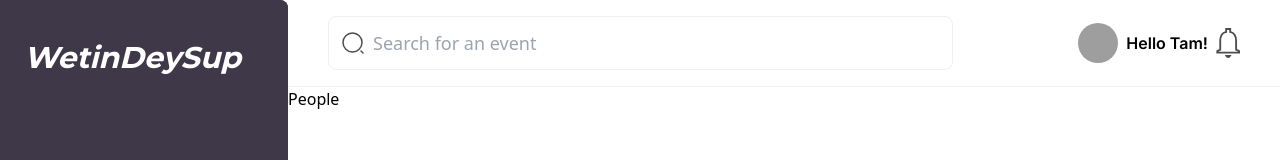
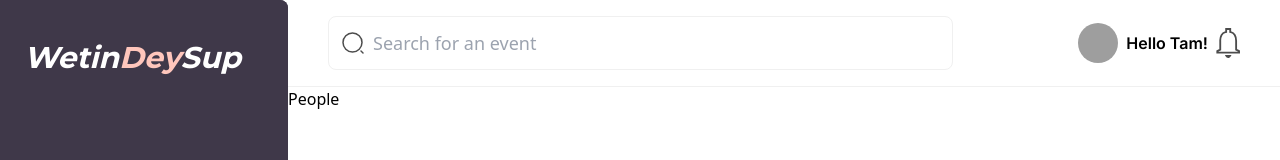
Before and after one commit to Benjtalkshow/Event-app-collab, a Next.js app: page /people in a window 1280 px wide. Shown: the top 160 px of the page. Built offline with nearby package versions, Linux system fonts and the light colour scheme; grey boxes are pictures that could not be loaded.

Commit message:
style: added peach color to logo text

```diff
--- a/src/components/Sidebar.tsx
+++ b/src/components/Sidebar.tsx
@@ -41,7 +41,7 @@ const Sidebar = ({ onClickLink, onClickX }: SidebarProps) => {
           >
             <div className="relative w-12 h-12 mr-4">
               <h1 className="italic font-montserrat font-bold text-2xl lg:text-3xl">
-                Wetin<span className="text-primary">Dey</span>Sup
+                Wetin<span className="text-peach">Dey</span>Sup
               </h1>
             </div>
           </Link>
```
